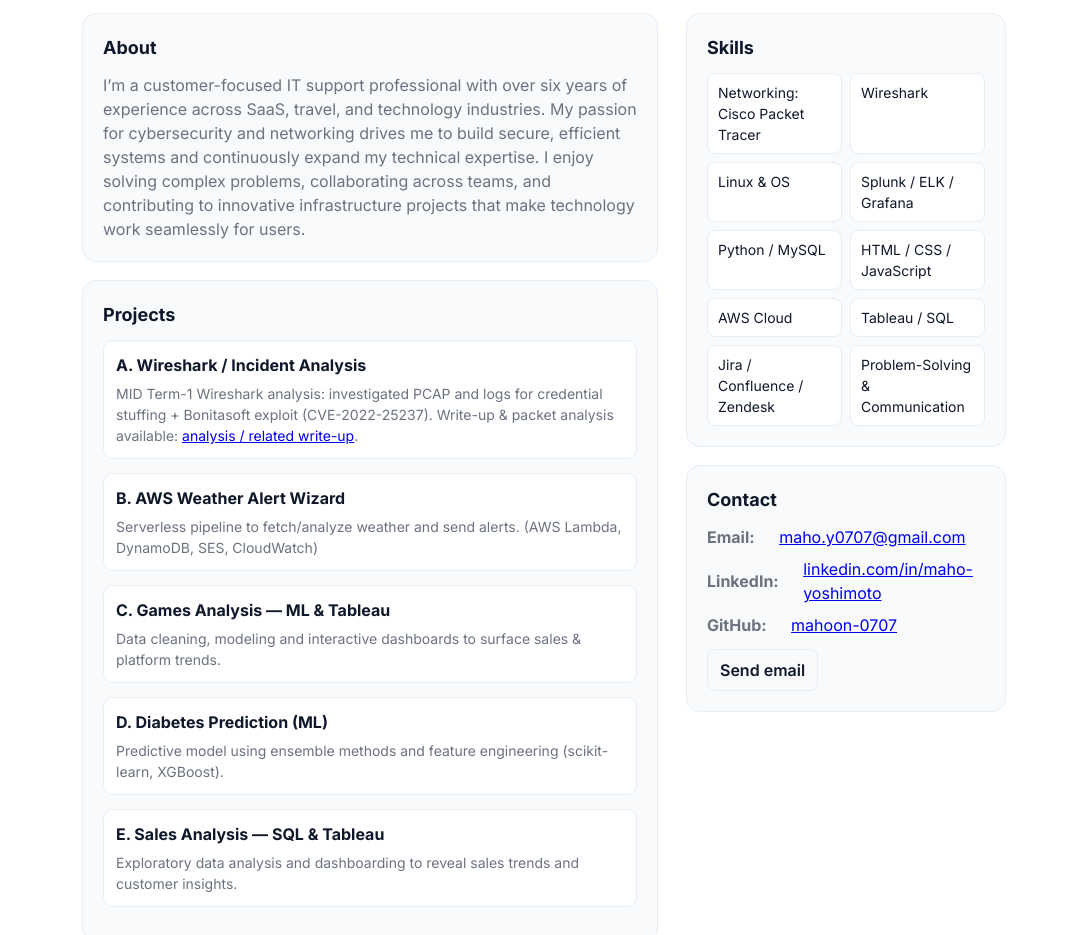
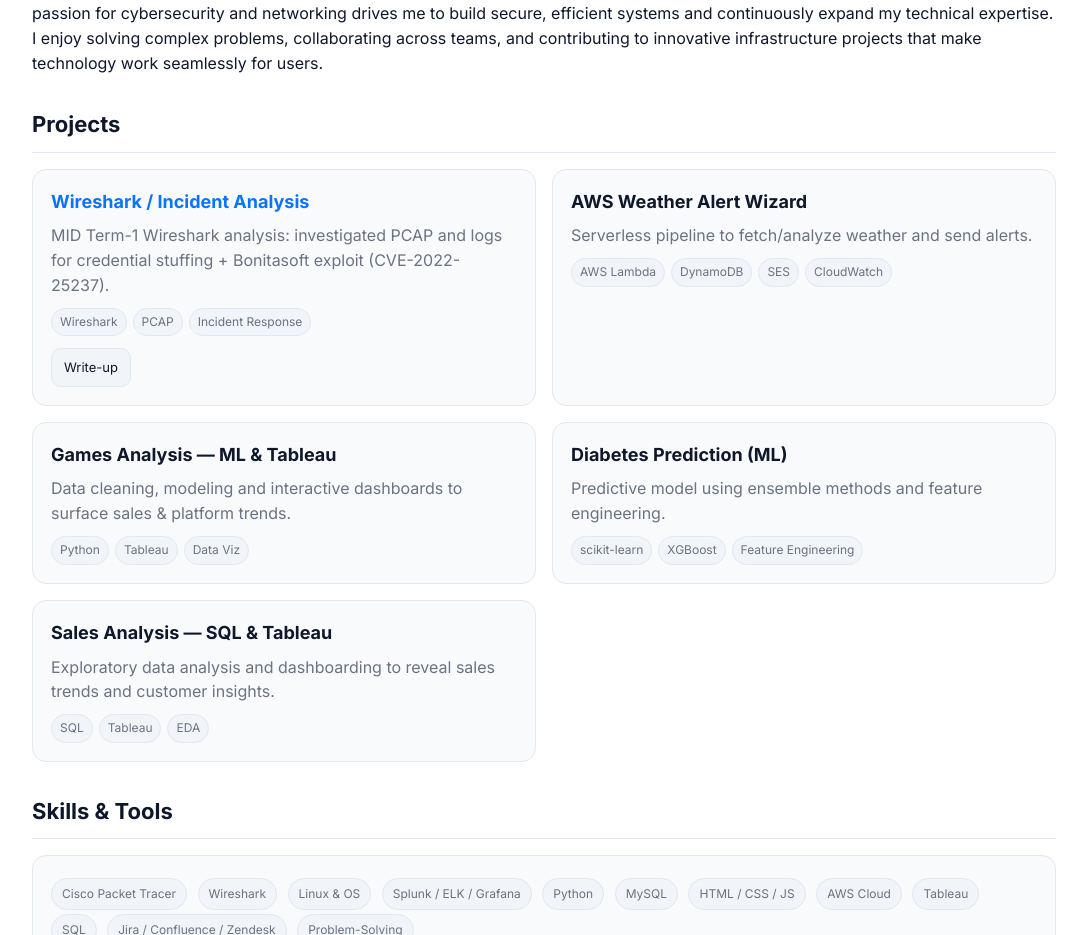
Before and after one commit to mahoon-0707/mahoyoshimoto.github.io, a plain HTML site: page index.html in a window 1280 px wide. Shown: the part 219-1154 px from the top of the page, without its empty margins (96-1183 px from the left). Drawn offline with Linux system fonts and the light colour scheme.

Commit message:
update portfolio

```diff
--- a/index.html
+++ b/index.html
@@ -1,155 +1,372 @@
 <!doctype html>
 <html lang="en">
+
 <head>
-  <meta charset="utf-8" />
-  <meta name="viewport" content="width=device-width,initial-scale=1" />
-  <title>Maho Yoshimoto — Network Engineer & Cybersecurity Enthusiast</title>
-  <meta name="description" content="Maho Yoshimoto — Network Engineer & Cybersecurity Enthusiast. Projects, skills, contact." />
+  <meta charset="utf-8">
+  <title>Maho Yoshimoto – Network Engineer & Cybersecurity Enthusiast</title>
+  <meta name="viewport" content="width=device-width, initial-scale=1">
+  <meta name="description"
+    content="Projects, skills, experience, education – networking, cybersecurity, AWS, Python, Wireshark, Tableau.">
   <link rel="preconnect" href="https://fonts.googleapis.com">
-  <link href="https://fonts.googleapis.com/css2?family=Inter:wght@300;400;600;700&display=swap" rel="stylesheet">
+  <link href="https://fonts.googleapis.com/css2?family=Inter:wght@400;600;700&display=swap" rel="stylesheet">
   <style>
-    :root{
-      --bg:#ffffff;
-      --muted:#6b7280;
-      --text:#0f172a;
-      --accent:#0b74ff;
-      --card:#f8fafc;
-      --border:#e6eef8;
-      --radius:14px;
-      font-family: "Inter", system-ui, -apple-system, "Segoe UI", Roboto, "Helvetica Neue", Arial;
+    :root {
+      --bg: #ffffff;
+      --card: #f8fafc;
+      --ink: #0f172a;
+      --muted: #6b7280;
+      --brand: #0b74ff;
+      --chip: #f1f5f9;
+      --stroke: #e2e8f0;
     }
-    *{box-sizing:border-box}
-    body{margin:0;background:var(--bg);color:var(--text);line-height:1.5}
-    .container{max-width:980px;margin:48px auto;padding:28px}
-    header{display:flex;gap:28px;align-items:center}
-    .avatar{width:120px;height:120px;border-radius:999px;flex:0 0 120px;overflow:hidden;border:2px solid var(--border);background:#f1f5f9}
-    .avatar img{width:100%;height:100%;object-fit:cover;display:block}
-    .intro h1{margin:0;font-size:28px}
-    .intro p.title{margin:6px 0 0;color:var(--muted);font-weight:600}
-    .intro .links{margin-top:10px;display:flex;gap:10px;flex-wrap:wrap}
-    a.btn{display:inline-block;padding:8px 12px;border-radius:8px;background:transparent;border:1px solid var(--border);text-decoration:none;color:var(--text);font-weight:600}
-    a.primary{background:var(--accent);color:#fff;border:none}
-    main{margin-top:32px;display:grid;grid-template-columns:1fr 320px;gap:28px}
-    section.card{background:var(--card);border:1px solid var(--border);padding:20px;border-radius:var(--radius)}
-    h2{margin:0 0 12px;font-size:18px}
-    .about p{margin:0;color:var(--muted)}
-    .skills ul{list-style:none;padding:0;margin:0;display:grid;grid-template-columns:repeat(2, minmax(0,1fr));gap:8px}
-    .skills li{padding:8px 10px;background:white;border-radius:8px;border:1px solid var(--border);font-size:14px}
-    .projects .proj{margin-bottom:14px;padding:12px;border-radius:10px;background:white;border:1px solid var(--border)}
-    .proj h3{margin:0 0 6px;font-size:16px}
-    .proj p{margin:0;color:var(--muted);font-size:14px}
-    .contact .row{display:flex;align-items:center;gap:10px;margin-bottom:8px;color:var(--muted)}
-    footer{margin-top:28px;text-align:center;color:var(--muted);font-size:13px}
-    @media (max-width:880px){
-      main{grid-template-columns:1fr; padding-top:12px}
-      .avatar{width:96px;height:96px;flex:0 0 96px}
+
+    * {
+      box-sizing: border-box
+    }
+
+    html,
+    body {
+      margin: 0;
+      padding: 0;
+      background: var(--bg);
+      color: var(--ink);
+      font-family: Inter, system-ui, -apple-system, Segoe UI, Roboto, Arial, sans-serif;
+      line-height: 1.55
+    }
+
+    a {
+      color: var(--brand);
+      text-decoration: none
+    }
+
+    a:hover {
+      opacity: .9
+    }
+
+    .wrap {
+      max-width: 1080px;
+      margin: auto;
+      padding: 28px
+    }
+
+    header {
+      display: flex;
+      flex-wrap: wrap;
+      gap: 16px;
+      align-items: center;
+      justify-content: space-between;
+      margin-bottom: 24px
+    }
+
+    .me h1 {
+      font-size: 28px;
+      margin: 0
+    }
+
+    .me p {
+      margin: 6px 0 0;
+      color: var(--muted)
+    }
+
+    nav a {
+      margin-left: 16px;
+      color: var(--muted)
+    }
+
+    nav a:hover {
+      color: var(--ink)
+    }
+
+    .section {
+      margin: 32px 0
+    }
+
+    .section h2 {
+      font-size: 22px;
+      margin: 0 0 16px;
+      border-bottom: 1px solid var(--stroke);
+      padding-bottom: 10px
+    }
+
+    .grid {
+      display: grid;
+      grid-template-columns: repeat(12, 1fr);
+      gap: 16px
+    }
+
+    .card {
+      grid-column: span 12;
+      background: var(--card);
+      border: 1px solid var(--stroke);
+      border-radius: 14px;
+      padding: 18px
+    }
+
+    @media(min-width:800px) {
+      .card--half {
+        grid-column: span 6
+      }
+    }
+
+    .card h3 {
+      margin: 0 0 8px;
+      font-size: 18px
+    }
+
+    .card p {
+      margin: 6px 0 0;
+      color: var(--muted)
+    }
+
+    .tags {
+      display: flex;
+      flex-wrap: wrap;
+      gap: 6px;
+      margin-top: 10px
+    }
+
+    .tag {
+      background: var(--chip);
+      border: 1px solid var(--stroke);
+      padding: 4px 8px;
+      border-radius: 999px;
+      font-size: 12px;
+      color: var(--muted)
+    }
+
+    .actions {
+      margin-top: 12px;
+      display: flex;
+      gap: 10px;
+      flex-wrap: wrap
+    }
+
+    .btn {
+      display: inline-block;
+      border: 1px solid var(--stroke);
+      background: var(--chip);
+      padding: 8px 12px;
+      border-radius: 10px;
+      font-size: 13px;
+      color: var(--ink)
+    }
+
+    .btn:hover {
+      opacity: .9;
+      border-color: var(--brand)
+    }
+
+    .two-col {
+      display: grid;
+      grid-template-columns: 1fr;
+      gap: 16px
+    }
+
+    @media(min-width:900px) {
+      .two-col {
+        grid-template-columns: 1.4fr .9fr
+      }
+    }
+
+    .bullet {
+      margin: 6px 0;
+      color: var(--muted)
+    }
+
+    .pill {
+      display: inline-block;
+      border: 1px solid var(--stroke);
+      border-radius: 999px;
+      padding: 6px 10px;
+      margin: 4px 6px 0 0;
+      background: var(--chip);
+      font-size: 12px;
+      color: var(--muted)
+    }
+
+    .small {
+      font-size: 12px;
+      color: var(--muted)
+    }
+
+    .notice {
+      color: var(--muted);
+      font-size: 13px;
+      margin-top: 6px
     }
   </style>
 </head>
+
 <body>
-  <div class="container">
+  <div class="wrap">
     <header>
-      <div class="avatar" aria-hidden="true">
-        <!-- Add your photo named "avatar.jpg" to the repo root for this to show -->
-        <img src="avatar.jpg" alt="Maho Yoshimoto">
+      <div class="me">
+        <h1>Maho Yoshimoto</h1>
+        <p>Network Engineer | Cybersecurity • AWS • Wireshark • Python • Tableau</p>
       </div>
-      <div class="intro">
-        <h1>Maho Yoshimoto</h1>
-        <p class="title">Network Engineer &amp; Cybersecurity Enthusiast</p>
-        <div class="links">
-          <a class="btn primary" href="#projects">Projects</a>
-          <a class="btn" href="#contact">Contact</a>
-          <a class="btn" href="https://github.com/mahoon-0707/mahoyoshimoto.github.io" target="_blank" rel="noopener">View repo</a>
-        </div>
-      </div>
+      <nav>
+        <a href="#projects">Projects</a>
+        <a href="#skills">Skills</a>
+        <a href="#experience">Experience</a>
+        <a href="#education">Education</a>
+        <a href="#contact">Contact</a>
+      </nav>
     </header>
 
-    <main>
-      <div>
-        <section id="about" class="card about">
-          <h2>About</h2>
+    <section class="section" id="about">
+      <div class="about">
+        <h2>About me</h2>
         <p>
           I’m a customer-focused IT support professional with over six years of experience across SaaS, travel, and
-            technology industries. My passion for cybersecurity and networking drives me to build secure, efficient systems and continuously expand my technical expertise. I enjoy solving complex problems, collaborating across teams, and contributing to innovative infrastructure projects that make technology work seamlessly for users.
+          technology industries. My passion for cybersecurity and networking drives me to build secure, efficient
+          systems and continuously expand my technical expertise. I enjoy solving complex problems, collaborating
+          across teams, and contributing to innovative infrastructure projects that make technology work seamlessly
+          for users.
         </p>
-        </section>
-
-        <section id="projects" class="card projects" style="margin-top:18px">
-          <h2>Projects</h2>
-
-          <div class="proj">
-            <h3>A. Wireshark / Incident Analysis</h3>
-            <p>
-              MID Term-1 Wireshark analysis: investigated PCAP and logs for credential stuffing + Bonitasoft exploit
-              (CVE-2022-25237). Write-up & packet analysis available: <a href="https://medium.com/@jacobhegy/hack-the-box-sherlock-write-ups-meerkat-jacob-hegy-606f6ba2eef0" target="_blank" rel="noopener">analysis / related write-up</a>.
-            </p>
-          </div>
-
-          <div class="proj">
-            <h3>B. AWS Weather Alert Wizard</h3>
-            <p>Serverless pipeline to fetch/analyze weather and send alerts. (AWS Lambda, DynamoDB, SES, CloudWatch)</p>
-          </div>
-
-          <div class="proj">
-            <h3>C. Games Analysis — ML & Tableau</h3>
-            <p>Data cleaning, modeling and interactive dashboards to surface sales & platform trends.</p>
-          </div>
-
-          <div class="proj">
-            <h3>D. Diabetes Prediction (ML)</h3>
-            <p>Predictive model using ensemble methods and feature engineering (scikit-learn, XGBoost).</p>
-          </div>
-
-          <div class="proj">
-            <h3>E. Sales Analysis — SQL & Tableau</h3>
-            <p>Exploratory data analysis and dashboarding to reveal sales trends and customer insights.</p>
       </div>
     </section>
 
-        <section class="card" style="margin-top:18px">
-          <h2>Certifications & Education</h2>
-          <p style="margin:0;color:var(--muted)">
-            • Cisco: Introduction to Cybersecurity; Linux Unhatched<br>
-            • CCNA 200-301 course (Udemy), ISC2 prep course<br>
-            • Cyber Job Simulations — Deloitte, Fujitsu, Mastercard (Sep 2025)<br>
-            • Post-Secondary Diploma (Cybersecurity Risk Management) — Canadian College of Technology & Business
-          </p>
-        </section>
+    <!-- PROJECTS -->
+    <section class="section" id="projects">
+      <h2>Projects</h2>
+      <div class="grid">
+        <div class="card card--half">
+          <h3><a href="https://medium.com/@jacobhegy/hack-the-box-sherlock-write-ups-meerkat-jacob-hegy-606f6ba2eef0"
+              target="_blank" rel="noopener">Wireshark / Incident Analysis</a></h3>
+          <p>MID Term-1 Wireshark analysis: investigated PCAP and logs for credential stuffing + Bonitasoft exploit
+            (CVE-2022-25237).</p>
+          <div class="tags">
+            <span class="tag">Wireshark</span>
+            <span class="tag">PCAP</span>
+            <span class="tag">Incident Response</span>
+          </div>
+          <div class="actions">
+            <a class="btn"
+              href="https://medium.com/@jacobhegy/hack-the-box-sherlock-write-ups-meerkat-jacob-hegy-606f6ba2eef0"
+              target="_blank" rel="noopener">Write-up</a>
+          </div>
         </div>
 
-      <aside>
-        <section class="card skills">
-          <h2>Skills</h2>
-          <ul>
-            <li>Networking: Cisco Packet Tracer</li>
-            <li>Wireshark</li>
-            <li>Linux & OS</li>
-            <li>Splunk / ELK / Grafana</li>
-            <li>Python / MySQL</li>
-            <li>HTML / CSS / JavaScript</li>
-            <li>AWS Cloud</li>
-            <li>Tableau / SQL</li>
-            <li>Jira / Confluence / Zendesk</li>
-            <li>Problem-Solving & Communication</li>
-          </ul>
+        <div class="card card--half">
+          <h3>AWS Weather Alert Wizard</h3>
+          <p>Serverless pipeline to fetch/analyze weather and send alerts.</p>
+          <div class="tags">
+            <span class="tag">AWS Lambda</span>
+            <span class="tag">DynamoDB</span>
+            <span class="tag">SES</span>
+            <span class="tag">CloudWatch</span>
+          </div>
+        </div>
+
+        <div class="card card--half">
+          <h3>Games Analysis — ML & Tableau</h3>
+          <p>Data cleaning, modeling and interactive dashboards to surface sales & platform trends.</p>
+          <div class="tags">
+            <span class="tag">Python</span>
+            <span class="tag">Tableau</span>
+            <span class="tag">Data Viz</span>
+          </div>
+        </div>
+
+        <div class="card card--half">
+          <h3>Diabetes Prediction (ML)</h3>
+          <p>Predictive model using ensemble methods and feature engineering.</p>
+          <div class="tags">
+            <span class="tag">scikit-learn</span>
+            <span class="tag">XGBoost</span>
+            <span class="tag">Feature Engineering</span>
+          </div>
+        </div>
+
+        <div class="card card--half">
+          <h3>Sales Analysis — SQL & Tableau</h3>
+          <p>Exploratory data analysis and dashboarding to reveal sales trends and customer insights.</p>
+          <div class="tags">
+            <span class="tag">SQL</span>
+            <span class="tag">Tableau</span>
+            <span class="tag">EDA</span>
+          </div>
+        </div>
+      </div>
     </section>
 
-        <section id="contact" class="card contact" style="margin-top:18px">
+    <!-- SKILLS -->
+    <section class="section" id="skills">
+      <h2>Skills & Tools</h2>
+      <div class="card">
+        <div>
+          <span class="pill">Cisco Packet Tracer</span>
+          <span class="pill">Wireshark</span>
+          <span class="pill">Linux & OS</span>
+          <span class="pill">Splunk / ELK / Grafana</span>
+          <span class="pill">Python</span>
+          <span class="pill">MySQL</span>
+          <span class="pill">HTML / CSS / JS</span>
+          <span class="pill">AWS Cloud</span>
+          <span class="pill">Tableau</span>
+          <span class="pill">SQL</span>
+          <span class="pill">Jira / Confluence / Zendesk</span>
+          <span class="pill">Problem-Solving</span>
+        </div>
+      </div>
+    </section>
+
+    <!-- EXPERIENCE -->
+    <section class="section" id="experience">
+      <h2>Experience</h2>
+      <div class="card">
+        <h3>IT Support Specialist – SaaS Startup</h3>
+        <p class="bullet">• Managed onboarding/offboarding workflows for 200+ users across global teams.</p>
+        <p class="bullet">• Resolved 95% of Tier 1–2 tickets within SLA; reduced repeat issues via documentation.</p>
+        <p class="bullet">• Configured SSO, MDM, and network access policies using Okta and Jamf.</p>
+      </div>
+      <div class="card">
+        <h3>Technical Support Engineer – Travel Tech Platform</h3>
+        <p class="bullet">• Supported internal tools and APIs; triaged network and application performance issues.</p>
+        <p class="bullet">• Collaborated with DevOps to deploy monitoring alerts using Datadog and PagerDuty.</p>
+      </div>
+      <div class="card">
+        <h3>Customer Success Associate – Cloud Infrastructure Provider</h3>
+        <p class="bullet">• Guided clients through AWS migrations; created runbooks and knowledge base articles.</p>
+        <p class="bullet">• Conducted security posture reviews and compliance checklist walkthroughs.</p>
+      </div>
+    </section>
+
+    <!-- EDUCATION & CERTIFICATIONS -->
+    <section class="section" id="education">
+      <h2>Education & Certifications</h2>
+      <div class="two-col">
+        <div class="card">
+          <h3>Education</h3>
+          <p class="bullet"><b>Canadian College of Technology & Business</b> — Post-Secondary Diploma in Cybersecurity
+            Risk Management</p>
+        </div>
+        <div class="card">
+          <h3>Certifications</h3>
+          <p class="bullet">• Cisco: Introduction to Cybersecurity; Linux Unhatched</p>
+          <p class="bullet">• CCNA 200-301 course (Udemy), ISC2 prep course</p>
+          <p class="bullet">• Cyber Job Simulations — Deloitte, Fujitsu, Mastercard (Sep 2025)</p>
+        </div>
+      </div>
+    </section>
+
+    <!-- CONTACT -->
+    <section class="section" id="contact">
       <h2>Contact</h2>
-          <div class="row"><strong>Email:</strong>&nbsp;<a href="mailto:maho.y0707@gmail.com">maho.y0707@gmail.com</a></div>
-          <div class="row"><strong>LinkedIn:</strong>&nbsp;<a href="https://www.linkedin.com/in/maho-yoshimoto" target="_blank" rel="noopener">linkedin.com/in/maho-yoshimoto</a></div>
-          <div class="row"><strong>GitHub:</strong>&nbsp;<a href="https://github.com/mahoon-0707/mahoyoshimoto.github.io" target="_blank" rel="noopener">mahoon-0707</a></div>
-          <div style="margin-top:12px"><a class="btn" href="mailto:maho.y0707@gmail.com">Send email</a></div>
+      <div class="card">
+        <p><a href="mailto:maho.y0707@gmail.com">maho.y0707@gmail.com</a> •
+          <a href="https://www.linkedin.com/in/maho-yoshimoto" target="_blank" rel="noopener">LinkedIn</a> •
+          <a href="https://github.com/mahoon-0707" target="_blank" rel="noopener">GitHub</a>
+        </p>
+      </div>
     </section>
-      </aside>
-    </main>
 
-    <footer>
-      <div>Built by Maho Yoshimoto — Network Engineer &amp; Cybersecurity Enthusiast</div>
-      <div style="margin-top:8px">© <span id="year"></span></div>
+    <footer class="wrap">
+      <div class="small">©
+        <script>document.write(new Date().getFullYear())</script> Maho Yoshimoto • GitHub Pages
+      </div>
     </footer>
   </div>
+</body>
 
-  <script>document.getElementById('year').textContent = new Date().getFullYear();</script>
-</body>
 </html>
```
Lines whose indentation alone changed are shown as unchanged.
